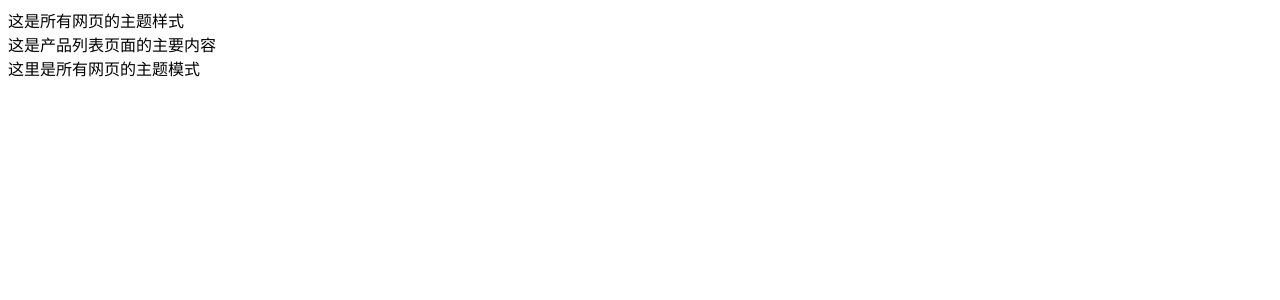
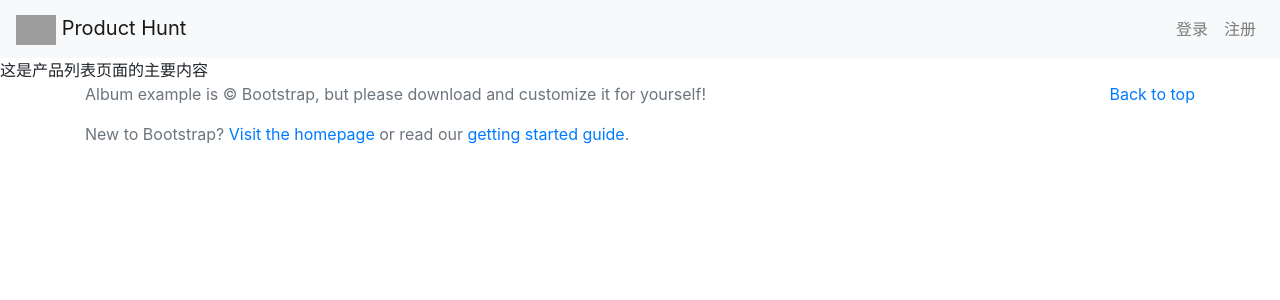
Before and after one commit to Qfy1997/product_hunt_practice, a Django app: page / in a window 1280 px wide. Shown: the top 300 px of the page. Run offline with Django 3.2, Linux system fonts and the light colour scheme; some libraries are stand-ins or nearby versions; grey boxes are pictures that could not be loaded.

Commit message:
添加了logo并排版登录和注册两个字并配置static文件(collectstatic)
flaticon网站是一个logo网站，bootrap网站是一个前段框架开源网站，两个神器，记住了。

```diff
--- a/ph/settings.py
+++ b/ph/settings.py
@@ -122,3 +122,9 @@ USE_TZ = True
 # https://docs.djangoproject.com/en/2.2/howto/static-files/
 
 STATIC_URL = '/static/'
+
+STATIC_ROOT = os.path.join(BASE_DIR, 'static')
+
+STATIC_DIRS=[
+    os.path.join(BASE_DIR, '/products/static'),
+]
--- a/templates/theme.html
+++ b/templates/theme.html
@@ -1,7 +1,79 @@
-这是所有网页的主题样式
-<br>
-{% block content %}
 
-{% endblock content %}
-<br>
-这里是所有网页的主题模式
+<!doctype html>
+<html lang="en">
+{% load staticfiles %}
+  <head>
+    <meta charset="utf-8">
+    <meta name="viewport" content="width=device-width, initial-scale=1, shrink-to-fit=no">
+    <meta name="description" content="">
+    <meta name="author" content="Mark Otto, Jacob Thornton, and Bootstrap contributors">
+    <meta name="generator" content="Jekyll v3.8.6">
+    <title>Album example · Bootstrap</title>
+
+    <link rel="canonical" href="https://getbootstrap.com/docs/4.4/examples/album/">
+
+    <!-- Bootstrap core CSS -->
+    <link rel="stylesheet" href="https://stackpath.bootstrapcdn.com/bootstrap/4.4.1/css/bootstrap.min.css" integrity="sha384-Vkoo8x4CGsO3+Hhxv8T/Q5PaXtkKtu6ug5TOeNV6gBiFeWPGFN9MuhOf23Q9Ifjh" crossorigin="anonymous">
+
+    <!-- Favicons -->
+<link rel="apple-touch-icon" href="/docs/4.4/assets/img/favicons/apple-touch-icon.png" sizes="180x180">
+<link rel="icon" href="/docs/4.4/assets/img/favicons/favicon-32x32.png" sizes="32x32" type="image/png">
+<link rel="icon" href="/docs/4.4/assets/img/favicons/favicon-16x16.png" sizes="16x16" type="image/png">
+<link rel="manifest" href="/docs/4.4/assets/img/favicons/manifest.json">
+<link rel="mask-icon" href="/docs/4.4/assets/img/favicons/safari-pinned-tab.svg" color="#563d7c">
+<link rel="icon" href="/docs/4.4/assets/img/favicons/favicon.ico">
+<meta name="msapplication-config" content="/docs/4.4/assets/img/favicons/browserconfig.xml">
+<meta name="theme-color" content="#563d7c">
+
+
+    <style>
+      .bd-placeholder-img {
+        font-size: 1.125rem;
+        text-anchor: middle;
+        -webkit-user-select: none;
+        -moz-user-select: none;
+        -ms-user-select: none;
+        user-select: none;
+      }
+
+      @media (min-width: 768px) {
+        .bd-placeholder-img-lg {
+          font-size: 3.5rem;
+        }
+      }
+    </style>
+
+  </head>
+  <body>
+  <nav class="navbar navbar-expand-lg navbar-light bg-light">
+  <a class="navbar-brand" href="#">
+      <img src="{% static "logo_P.png" %}" height="30">
+      Product Hunt
+  </a>
+  <button class="navbar-toggler" type="button" data-toggle="collapse" data-target="#navbarNav" aria-controls="navbarNav" aria-expanded="false" aria-label="Toggle navigation">
+    <span class="navbar-toggler-icon"></span>
+  </button>
+  <div class="collapse navbar-collapse" id="navbarNav" >
+   <div class="navbar-nav ml-auto">
+        <a class="nav-link" href="#">登录</a>
+        <a class="nav-link " href="#"  >注册</a>
+    </div>
+  </div>
+</nav>
+  {% block content %}
+
+  {% endblock content %}
+
+<footer class="text-muted">
+  <div class="container">
+    <p class="float-right">
+      <a href="#">Back to top</a>
+    </p>
+    <p>Album example is &copy; Bootstrap, but please download and customize it for yourself!</p>
+    <p>New to Bootstrap? <a href="https://getbootstrap.com/">Visit the homepage</a> or read our <a href="/docs/4.4/getting-started/introduction/">getting started guide</a>.</p>
+  </div>
+</footer>
+    <script src="https://code.jquery.com/jquery-3.4.1.slim.min.js" integrity="sha384-J6qa4849blE2+poT4WnyKhv5vZF5SrPo0iEjwBvKU7imGFAV0wwj1yYfoRSJoZ+n" crossorigin="anonymous"></script>
+    <script src="https://cdn.jsdelivr.net/npm/popper.js@1.16.0/dist/umd/popper.min.js" integrity="sha384-Q6E9RHvbIyZFJoft+2mJbHaEWldlvI9IOYy5n3zV9zzTtmI3UksdQRVvoxMfooAo" crossorigin="anonymous"></script>
+    <script src="https://stackpath.bootstrapcdn.com/bootstrap/4.4.1/js/bootstrap.min.js" integrity="sha384-wfSDF2E50Y2D1uUdj0O3uMBJnjuUD4Ih7YwaYd1iqfktj0Uod8GCExl3Og8ifwB6" crossorigin="anonymous"></script>
+</html>
```
Also changed, not shown: 2 other files.
